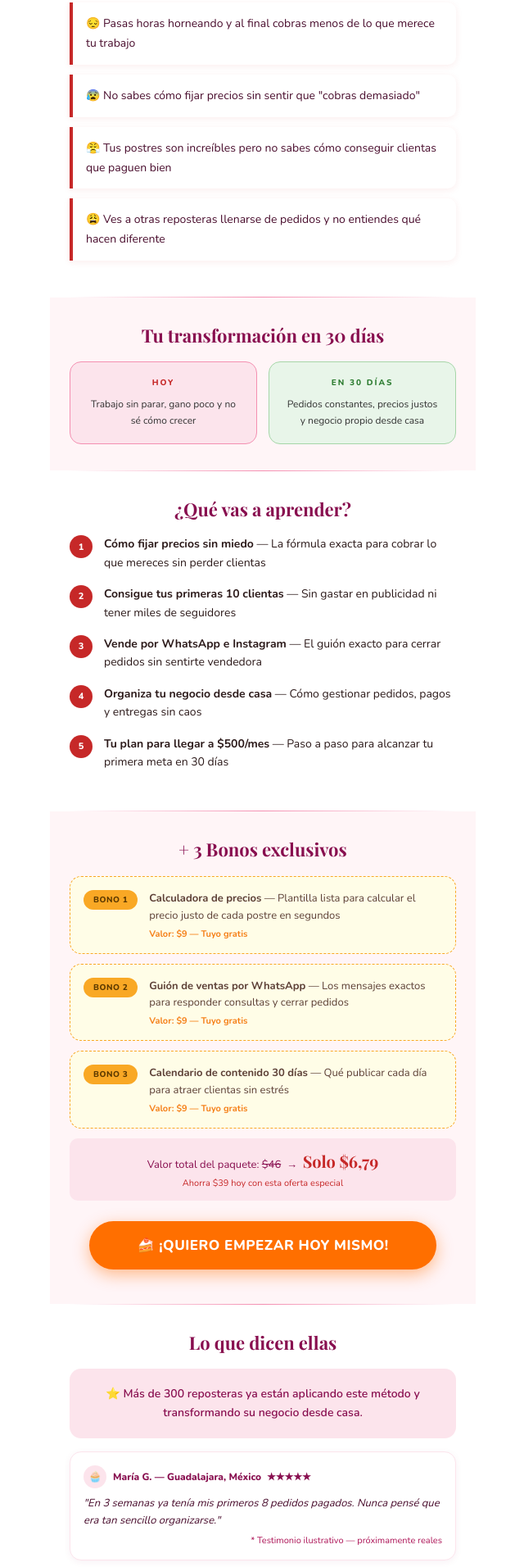
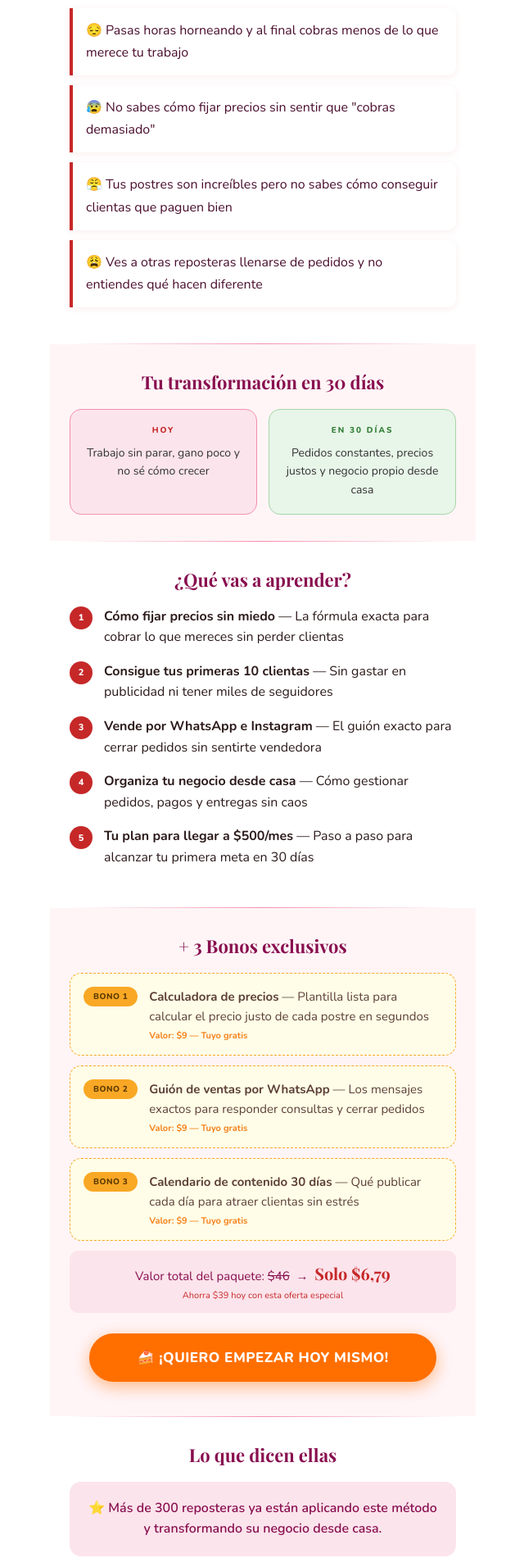
Before and after one commit to sasamo-png/Landing_producto_1, a plain HTML site: page index.html in a window 1280 px wide. Shown: the part 878-2790 px from the top of the page at 82% size, without its empty margins (319-959 px from the left). Drawn offline with nearby package versions, Linux system fonts and the light colour scheme.

Commit message:
UI: increase overall font sizes for better readability

```diff
--- a/index.html
+++ b/index.html
@@ -8,7 +8,7 @@
 <style>
   *{box-sizing:border-box;margin:0;padding:0}
   html{scroll-behavior:smooth}
-  body{font-family:'Nunito',sans-serif;background:#fff;color:#2c1a1a;max-width:520px;margin:0 auto}
+  body{font-size:16px;font-family:'Nunito',sans-serif;background:#fff;color:#2c1a1a;max-width:520px;margin:0 auto}
 
   /* HERO */
   .hero{background:linear-gradient(160deg,#fce4ec 0%,#f8bbd0 55%,#ef9a9a 100%);padding:36px 24px 0;text-align:center;position:relative;overflow:hidden}
@@ -16,7 +16,7 @@
   .hero-badge{background:#c62828;color:#fff;font-size:11px;font-weight:800;letter-spacing:2px;padding:7px 18px;border-radius:20px;display:inline-block;margin-bottom:18px;text-transform:uppercase}
   .hero h1{font-family:'Playfair Display',serif;font-size:30px;font-weight:900;color:#880e4f;line-height:1.2;margin-bottom:10px}
   .hero h1 span{color:#c62828;display:block}
-  .hero-sub{font-size:15px;color:#4a0e2e;font-weight:600;margin-bottom:16px;line-height:1.6;padding:0 8px}
+  .hero-sub{font-size:17px;color:#4a0e2e;font-weight:600;margin-bottom:16px;line-height:1.6;padding:0 8px}
   .stars{color:#f9a825;font-size:20px;letter-spacing:3px;margin-bottom:5px}
   .social-proof{font-size:12px;color:#880e4f;font-weight:800;margin-bottom:22px;text-transform:uppercase;letter-spacing:1px}
   .hero-img{width:220px;margin:0 auto;display:block;filter:drop-shadow(0 12px 28px rgba(198,40,40,0.35))}
@@ -47,7 +47,7 @@
 
   /* DOLOR */
   .pain-box{background:#fff;border-left:4px solid #c62828;border-radius:0 10px 10px 0;padding:14px 16px;margin-bottom:12px;box-shadow:0 2px 8px rgba(198,40,40,0.08)}
-  .pain-box p{font-size:14px;color:#4a0e2e;line-height:1.7}
+  .pain-box p{font-size:16px;color:#4a0e2e;line-height:1.7}
 
   /* TRANSFORMACIÓN */
   .transform-grid{display:grid;grid-template-columns:1fr 1fr;gap:14px;margin-top:8px}
@@ -57,34 +57,34 @@
   .transform-label{font-size:10px;font-weight:800;letter-spacing:2px;text-transform:uppercase;margin-bottom:10px}
   .transform-card.before .transform-label{color:#c62828}
   .transform-card.after .transform-label{color:#2e7d32}
-  .transform-card p{font-size:12px;line-height:1.6;color:#333}
+  .transform-card p{font-size:14px;line-height:1.6;color:#333}
 
   /* MÓDULOS */
   .module-list{list-style:none;padding:0}
-  .module-list li{display:flex;gap:14px;align-items:flex-start;margin-bottom:16px;font-size:14px;line-height:1.6;color:#2c1a1a}
+  .module-list li{display:flex;gap:14px;align-items:flex-start;margin-bottom:16px;font-size:16px;line-height:1.6;color:#2c1a1a}
   .module-num{width:28px;height:28px;min-width:28px;background:#c62828;border-radius:50%;display:flex;align-items:center;justify-content:center;color:#fff;font-size:11px;font-weight:800}
 
   /* BONOS */
   .bonus-card{background:#fffde7;border:1.5px dashed #f9a825;border-radius:14px;padding:16px;margin-bottom:12px;display:flex;gap:14px;align-items:flex-start}
   .bonus-pill{background:#f9a825;color:#5d3a00;font-size:10px;font-weight:800;padding:5px 12px;border-radius:20px;white-space:nowrap;text-transform:uppercase;letter-spacing:0.5px;height:fit-content}
-  .bonus-card p{font-size:13px;color:#5d4037;line-height:1.6}
+  .bonus-card p{font-size:15px;color:#5d4037;line-height:1.6}
   .bonus-value{font-size:11px;color:#f57f17;font-weight:700;margin-top:4px}
   .value-box{background:#fce4ec;border-radius:10px;padding:14px;text-align:center;margin-top:8px}
-  .value-box p{font-size:13px;color:#880e4f}
+  .value-box p{font-size:15px;color:#880e4f}
   .value-box strong{font-size:20px;color:#c62828;font-family:'Playfair Display',serif}
 
   /* TESTIMONIOS */
   .testi-banner{background:#fce4ec;border-radius:14px;padding:20px;text-align:center;margin-bottom:16px}
-  .testi-banner p{font-size:14px;color:#880e4f;font-weight:600;line-height:1.6}
+  .testi-banner p{font-size:16px;color:#880e4f;font-weight:600;line-height:1.6}
   .testi-card{background:#fff;border:1px solid #fce4ec;border-radius:14px;padding:16px;margin-bottom:12px;box-shadow:0 2px 8px rgba(136,14,79,0.06)}
   .testi-card .testi-name{font-size:12px;font-weight:800;color:#880e4f;margin-bottom:8px;display:flex;align-items:center;gap:8px}
   .testi-card .testi-name .avatar{width:28px;height:28px;background:#fce4ec;border-radius:50%;display:flex;align-items:center;justify-content:center;font-size:13px}
-  .testi-card p{font-size:13px;color:#4a0e2e;line-height:1.6;font-style:italic}
+  .testi-card p{font-size:15px;color:#4a0e2e;line-height:1.6;font-style:italic}
   .testi-coming{font-size:11px;color:#ad1457;margin-top:6px;display:block;text-align:right}
 
   /* PARA QUIÉN */
   .for-list{list-style:none;padding:0}
-  .for-list li{font-size:14px;color:#2c1a1a;padding:10px 0;border-bottom:1px solid #fce4ec;display:flex;gap:10px;align-items:flex-start;line-height:1.6}
+  .for-list li{font-size:16px;color:#2c1a1a;padding:10px 0;border-bottom:1px solid #fce4ec;display:flex;gap:10px;align-items:flex-start;line-height:1.6}
   .check{color:#2e7d32;font-weight:800;font-size:17px;min-width:20px}
   .cross{color:#c62828;font-weight:800;font-size:17px;min-width:20px}
 
@@ -92,18 +92,18 @@
   .guarantee{background:#f1f8e9;border:1.5px solid #aed581;border-radius:16px;padding:24px;text-align:center;margin:0 24px}
   .guarantee-icon{font-size:44px;margin-bottom:12px}
   .guarantee h3{font-family:'Playfair Display',serif;font-size:18px;color:#33691e;margin-bottom:10px}
-  .guarantee p{font-size:13px;color:#558b2f;line-height:1.7}
+  .guarantee p{font-size:15px;color:#558b2f;line-height:1.7}
 
   /* FAQ */
   .faq-item{border-bottom:1px solid #fce4ec;padding:16px 0}
   .faq-item:last-child{border-bottom:none}
   .faq-q{font-size:14px;font-weight:700;color:#880e4f;margin-bottom:7px}
-  .faq-a{font-size:13px;color:#4a0e2e;line-height:1.7}
+  .faq-a{font-size:15px;color:#4a0e2e;line-height:1.7}
 
   /* FINAL CTA */
   .final-cta{background:linear-gradient(160deg,#fce4ec,#f8bbd0 60%,#ef9a9a);padding:40px 24px;text-align:center}
   .final-cta h2{font-family:'Playfair Display',serif;font-size:24px;color:#880e4f;margin-bottom:10px;line-height:1.3}
-  .final-cta .final-sub{font-size:14px;color:#4a0e2e;margin-bottom:20px}
+  .final-cta .final-sub{font-size:16px;color:#4a0e2e;margin-bottom:20px}
   .final-price{font-family:'Playfair Display',serif;font-size:56px;font-weight:900;color:#c62828;line-height:1;margin-bottom:4px}
   .final-urgency{font-size:12px;color:#880e4f;margin-bottom:24px;font-weight:700;text-transform:uppercase;letter-spacing:1px}
   .cta-btn-full{display:block;background:#ff6f00;color:#fff;font-size:18px;font-weight:800;text-align:center;padding:20px 24px;border-radius:50px;border:none;cursor:pointer;width:100%;letter-spacing:0.5px;text-decoration:none;text-transform:uppercase;box-shadow:0 6px 20px rgba(255,111,0,0.45);margin-bottom:14px;transition:transform 0.15s}
```
